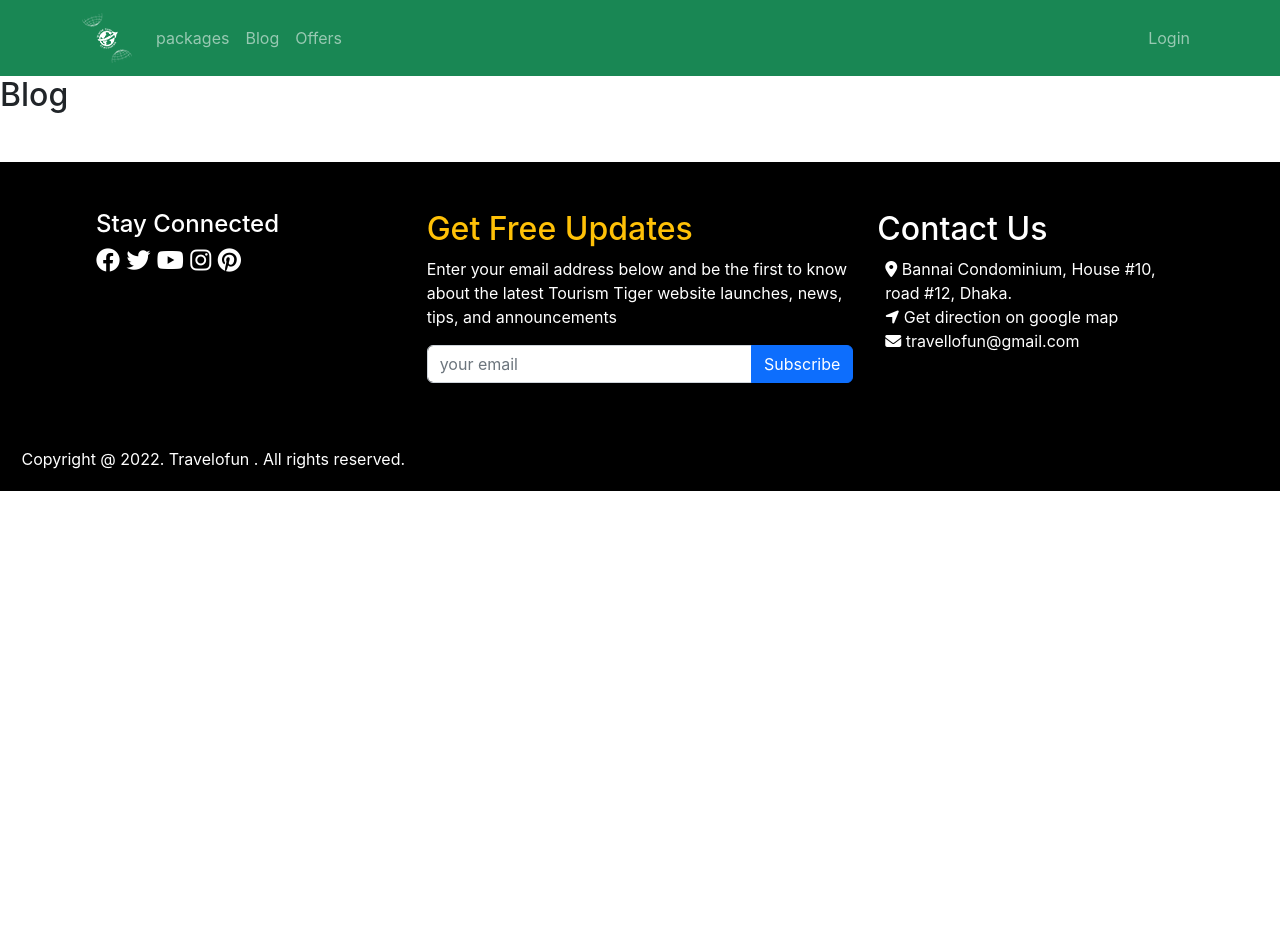
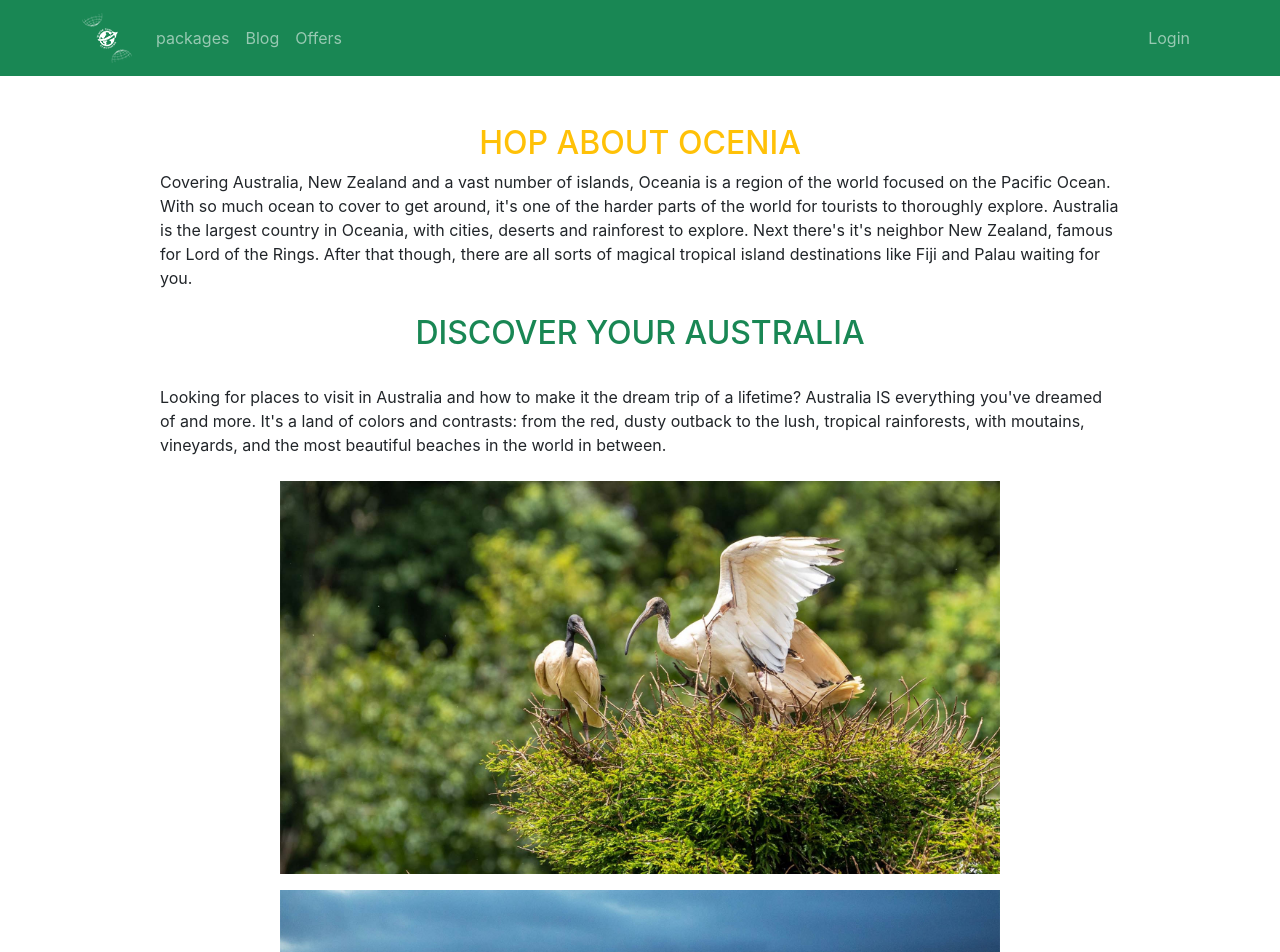
Before and after one commit to SifatNiloy/travelofun-client, a React (Create React App) app: page /blog in a window 1280 px wide. Shown: the top 952 px of the page. Before the commit the page ends 800 px from the top, so only its background shows below. Built offline with nearby package versions, Linux system fonts and the light colour scheme; no server answers.

Commit message:
blog route added

```diff
--- a/src/App.js
+++ b/src/App.js
@@ -16,6 +16,7 @@ import Orders from './components/Orders/Orders';
 import MyOrders from './components/MyOrders/MyOrders';
 import ManagePackages from './components/ManagePackages/ManagePackages';
 import AddPackage from './components/About/AddPackage/AddPackage';
+import Packages from './components/Home/Packages/Packages';
 
 
 
@@ -26,7 +27,7 @@ function App() {
       <Routes>
         <Route path='/' element={<Home></Home>}>Home</Route>
         <Route path='/home' element={<Home></Home>}>Home</Route>
-        <Route path='/package' element={<packages></packages>}></Route>
+        <Route path='/packages' element={<Packages></Packages>}></Route>
         <Route path='/package/:packageId' element={
           <RequireAuth>
             <Booking></Booking>
--- a/src/components/Home/Blog/Blog.js
+++ b/src/components/Home/Blog/Blog.js
@@ -1,9 +1,23 @@
 import React from 'react';
-
+import bird from '../../../images/blog/bird.jpg'
+import sydney from '../../../images/blog/sydney.jpg'
 const Blog = () => {
     return (
-        <div>
-            <h2>Blog</h2>
+        <div className='mx-auto w-75 mt-5'>
+            <h2 className='text-center text-warning'>HOP ABOUT OCENIA</h2>
+            <p>Covering Australia, New Zealand and a vast number of islands, Oceania is a region of the world focused on the Pacific Ocean. With so much ocean to cover to get around, it's one of the harder parts of the world for tourists to thoroughly explore.
+
+                Australia is the largest country in Oceania, with cities, deserts and rainforest to explore. Next there's it's neighbor New Zealand, famous for Lord of the Rings. After that though, there are all sorts of magical tropical island destinations like Fiji and Palau waiting for you.
+
+                <h2 className='text-center py-4 text-success'>DISCOVER YOUR AUSTRALIA</h2>
+                <p>Looking for places to visit in Australia and how to make it the dream trip of a lifetime?
+
+                Australia IS everything you've dreamed of and more. It's a land of colors and contrasts: from the red, dusty outback to the lush, tropical rainforests, with moutains, vineyards, and the most beautiful beaches in the world in between.</p>
+                <div className='text-center'>
+                    <img className='w-75 my-2' src={bird} alt="" /><br />
+                    <img className='w-75 my-2' src={sydney} alt="" />
+                </div>
+            </p>
         </div>
     );
 };
--- a/src/components/Home/Packages/Packages.js
+++ b/src/components/Home/Packages/Packages.js
@@ -1,12 +1,19 @@
+import axios from 'axios';
 import React, { useEffect, useState } from 'react';
 import Package from '../Package/Package';
 import './Packages.css';
 const Packages = () => {
     const [packages, setPackages] = useState([]);
     useEffect(() => {
-        fetch('http://localhost:5000/package')
-            .then(res => res.json())
-            .then(data => setPackages(data))
+        const getPackages=async()=>{
+            const url=`http://localhost:5000/package`;
+            const {data}= await axios.get(url);
+            setPackages(data);
+        }
+        getPackages();
+        // fetch('http://localhost:5000/package')
+        //     .then(res => res.json())
+        //     .then(data => setPackages(data))
     })
     return (
         <div>
--- a/src/components/OrderCard/OrderCard.js
+++ b/src/components/OrderCard/OrderCard.js
@@ -5,22 +5,22 @@ const OrderCard = ({ order }) => {
     let { _id, packagename, image, description, price, duration, status } = order;
 
     // Change status and update data from database function
-    const updatePackage = id => {
+    const updatePackage =id => {
 
         order.status = "approved";
-        const url = `http://localhost:5000/order/${id}`;
+        const url = `http://localhost:5000/order/${_id}`;
         fetch(url, {
             method: "PUT",
             headers: {
                 "content-type": "application/json",
             },
             body: JSON.stringify(order),
-        }).then();
+        }).then(console.log(order));
     };
 
     function buttonChange(){
         if(status==="pending"){
-            const cardFooterStatus=<button onClick={()=>updatePackage(order._id)} className='btn btn-primary'>{status}</button>
+            const cardFooterStatus=<button onClick={()=>updatePackage} className='btn btn-primary'>{status}</button>
             return cardFooterStatus;
 
         }
--- a/src/components/Orders/Orders.js
+++ b/src/components/Orders/Orders.js
@@ -12,9 +12,10 @@ const Orders = () => {
             const {data}= await axios.get(url);
             setOrders(data);
 
+
         }
         getOrders();
-        // console.log(orders)
+
     },[])
     return (
         <div >
--- a/src/components/Shared/Header/Header.js
+++ b/src/components/Shared/Header/Header.js
@@ -1,5 +1,5 @@
 import React from 'react';
-import {signOut} from 'firebase/auth';
+import { signOut } from 'firebase/auth';
 import { Container, Nav, Navbar } from 'react-bootstrap';
 import { useAuthState } from 'react-firebase-hooks/auth';
 import { Link } from 'react-router-dom';
@@ -7,20 +7,22 @@ import auth from '../../../firebase.init';
 import logo from '../../../images/logo/logo2.png'
 
 const Header = () => {
-    const [user]= useAuthState(auth);
-    const handleSignOut=()=>{
+    const [user] = useAuthState(auth);
+    const handleSignOut = () => {
         signOut(auth)
     }
     return (
         <Navbar collapseOnSelect expand="lg" bg="success" variant="dark" sticky="top">
             <Container>
-                <Navbar.Brand as={Link} to="/home">
+                <Navbar.Brand as={Link} to="/">
                     <img src={logo} alt="" />
                 </Navbar.Brand>
                 <Navbar.Toggle aria-controls="responsive-navbar-nav" />
                 <Navbar.Collapse id="responsive-navbar-nav">
                     <Nav className="me-auto ">
-                        <Nav.Link as={Link} to="/packages" >packages</Nav.Link>
+
+                        <Nav.Link href="/packages">packages</Nav.Link>
+                        {/* <Nav.Link as={Link} to="/packages" >packages</Nav.Link> */}
                         <Nav.Link as={Link} to="/blog">Blog</Nav.Link>
                         <Nav.Link as={Link} to="/offers">Offers</Nav.Link>
 
@@ -29,7 +31,7 @@ const Header = () => {
 
 
                         {
-                            user&& <>
+                            user && <>
                                 <Nav.Link as={Link} to="/addpackage">Add</Nav.Link>
                                 {/* <Nav.Link as={Link} to="/managepackages">Manage all Orders</Nav.Link> */}
                                 <Nav.Link as={Link} to="/myorders">My Orders</Nav.Link>
@@ -37,9 +39,10 @@ const Header = () => {
 
                             </>
                         }
+
                         {
-                            user?
-                                <button className='btn btn-link text-white text-decoration-none' onClick={handleSignOut}>Sign Out</button>
+                            user ?
+                                <button className='btn btn-link text-white text-decoration-none' onClick={handleSignOut}>Sign Out<span>({user.displayName})</span></button>
                                 :
                                 <Nav.Link as={Link} to="/login">Login</Nav.Link>
                         }
@@ -48,12 +51,7 @@ const Header = () => {
                 </Navbar.Collapse>
             </Container>
         </Navbar>
-        // <div>
-        //     <h2>This is header</h2>
-        //     <nav>
-        //         <Link to='/'>Home</Link>
-        //     </nav>
-        // </div>
+
     );
 };
 
```
Also changed, not shown: src/images/blog/bird.jpg (added), src/images/blog/sydney.jpg (added). Lines whose indentation alone changed are shown as unchanged.
